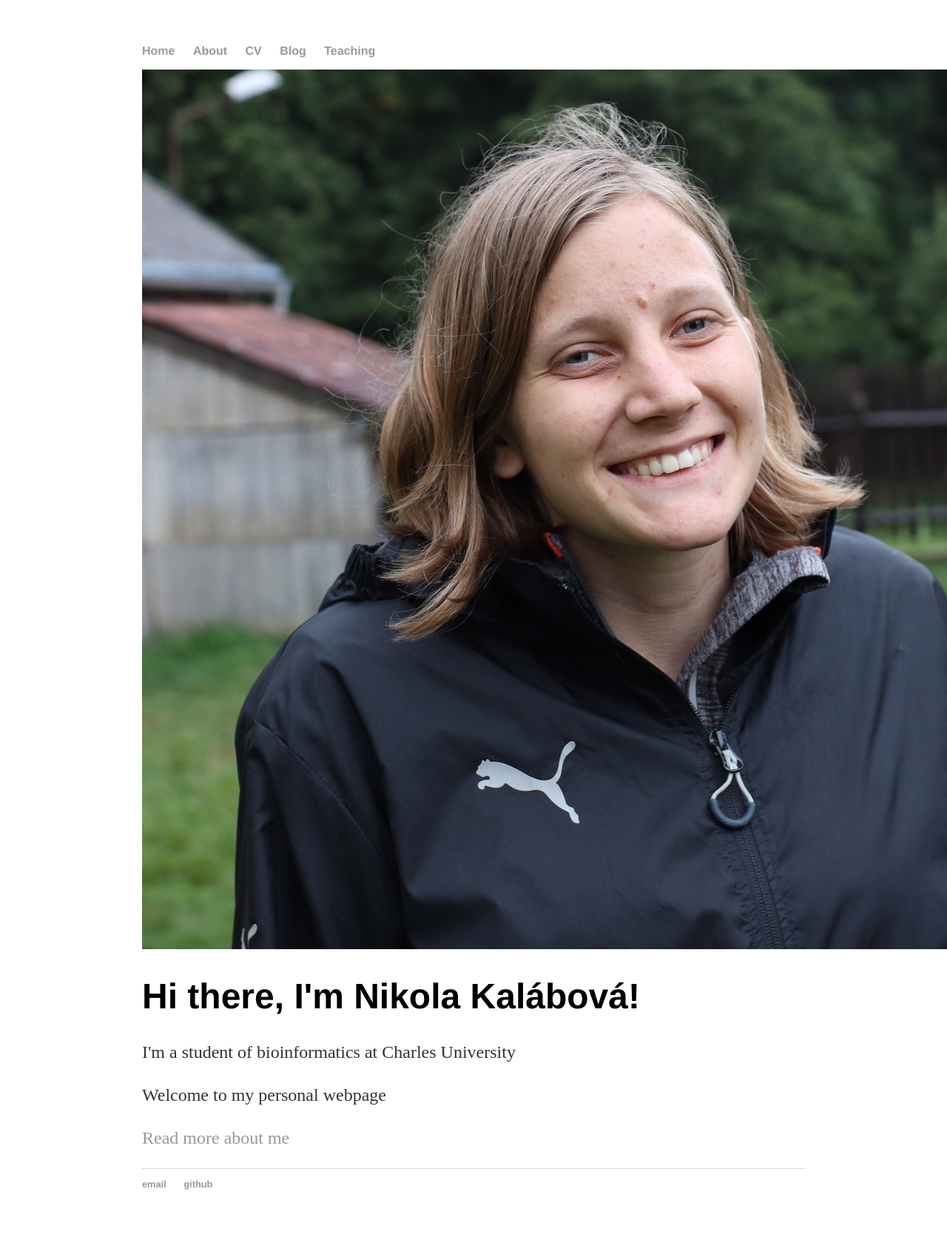
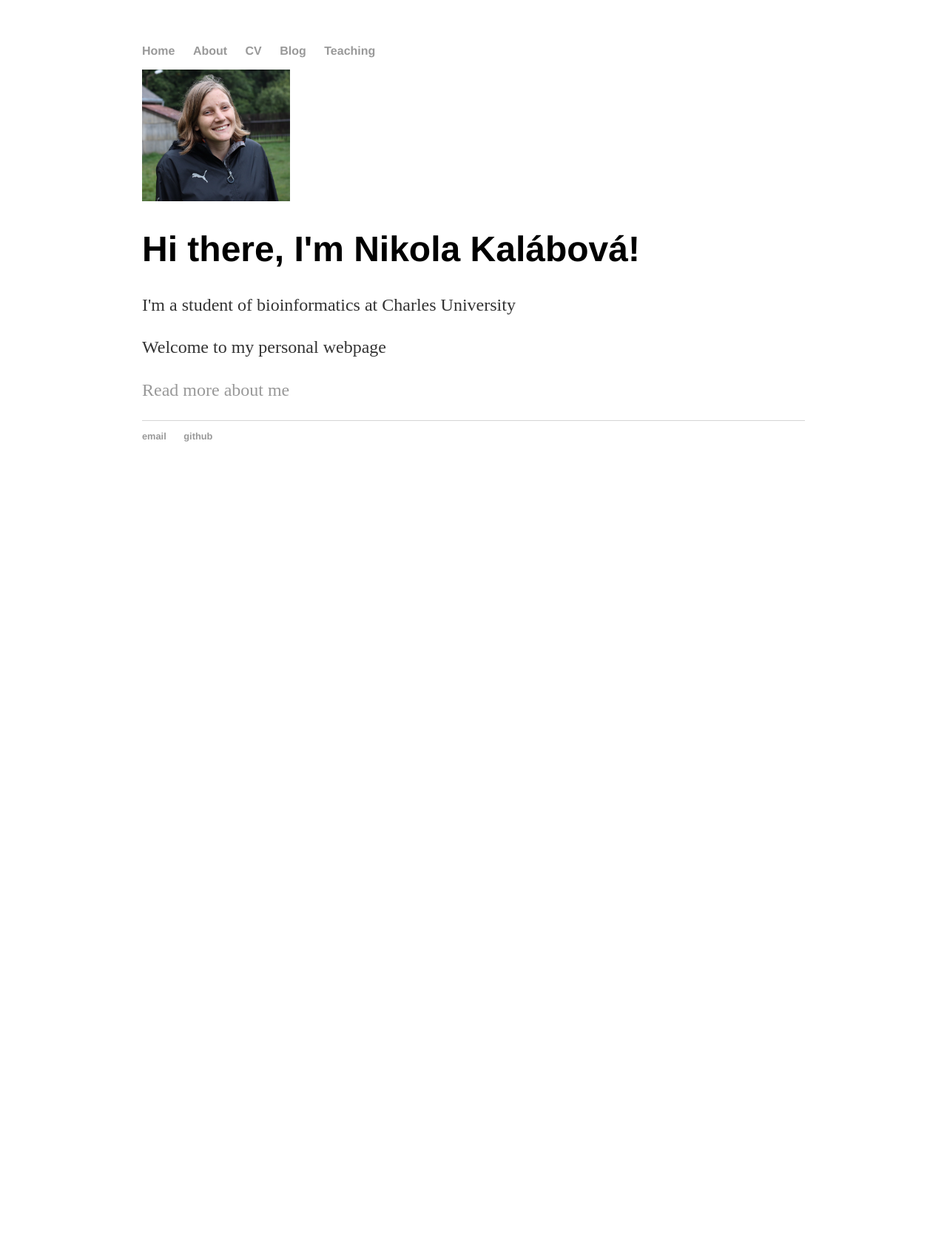
Before and after one commit to lavakin/lavakin.github.io, a Jekyll site: the page built from index.html, in a window 1280 px wide. Shown: the whole page at 74% size. Built offline with Jekyll 4.4.1, drawn with Linux system fonts in a browser that asks for light colours; after the commit the page ends 900 px from its top, so only the background shows below that.

Commit message:
Update index.html

```diff
--- a/index.html
+++ b/index.html
@@ -2,7 +2,7 @@
 layout: default
 title: Nikola Kalábová, Personal Webpage
 ---
-<img src="https://github.com/lavakin/lavakin.github.io/blob/main/images/355B2A22-3645-492B-877E-5683891C0BC8.jpeg" alt="hi" class="inline"/>
+<img src="https://github.com/lavakin/lavakin.github.io/blob/main/images/355B2A22-3645-492B-877E-5683891C0BC8.jpeg" alt="hi" class="inline" width="200"/>
 <div class="blurb">
 	<h1>Hi there, I'm Nikola Kalábová!</h1>
 	<p>I'm a student of bioinformatics at Charles University</p>
```
